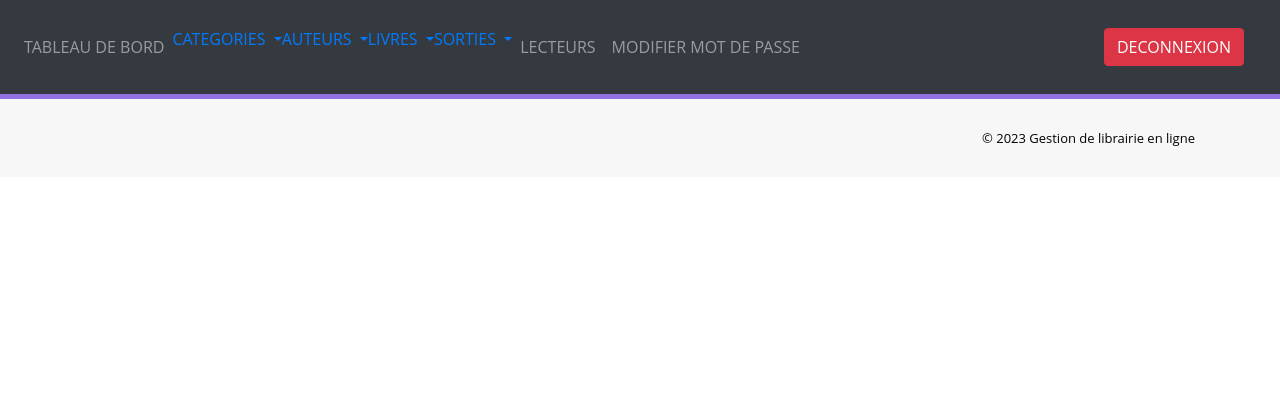
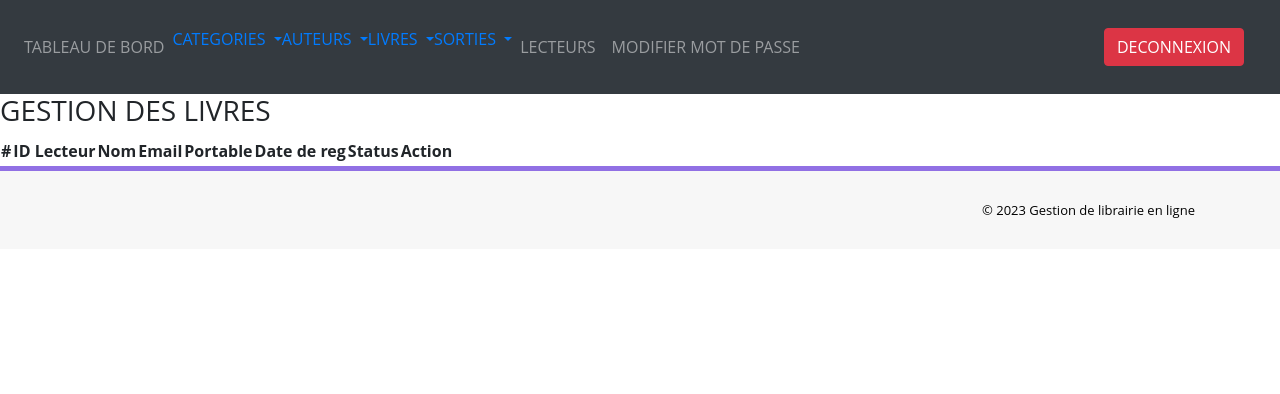
Before and after one commit to flo751/online_library_part_1, a PHP site: page /admin/reg-readers.php?edit=1 in a window 1280 px wide. Shown: the top 394 px of the page. Run offline with PHP 8.4, Linux system fonts and the light colour scheme; the visitor is signed in with stand-in values (Sample User, id 1); tables that the repository leaves empty or names only in its code hold one stand-in row (values such as "Sample post"); lists and menus that the app fills with data are empty; some libraries are stand-ins or nearby versions.

Commit message:
update 29/09 16h55

```diff
--- a/online_library/admin/add-issue-book.php
+++ b/online_library/admin/add-issue-book.php
@@ -31,7 +31,7 @@
     $query = $dbh -> prepare($sql);
     $query ->bindParam(':bookid',$bookid, PDO::PARAM_INT);
     $query ->bindParam(':readerid',$readerid, PDO::PARAM_STR);
-    $query ->bindParam(':returndate',$readerid, PDO::PARAM_INT);
+    $query ->bindParam(':returndate',$reterdate, PDO::PARAM_INT);
     $query ->bindParam(':isbn',$isbn, PDO::PARAM_INT);
     $query-> execute();
     $last_id = $dbh ->lastInsertId();
--- a/online_library/admin/reg-readers.php
+++ b/online_library/admin/reg-readers.php
@@ -4,6 +4,43 @@
 
 // On inclue le fichier de configuration et de connexion à la base de données
 include('includes/config.php');
+if (strlen($_SESSION['alogin']) == 0) {
+    // Si l'utilisateur est déconnecté
+    // L'utilisateur est renvoyé vers la page de login : index.php
+    header('location:../adminlogin.php');
+  } else {
+// On recupere l'identifiant de la catégorie a supprimer
+$sql = "SELECT * FROM tblreaders";
+$query=$dbh->prepare($sql);
+$query->execute();}
+// On prepare la requete de suppression
+if(isset($_GET['edit'])){
+    $id=$_GET['edit'];
+
+    $sql=("UPDATE tblreaders SET Status=1 WHERE id= :id and Status= 0");
+    $query=$dbh->prepare($sql);
+    $query->bindParam(':id',$id,PDO::PARAM_INT);
+    $query-> execute();
+    $_SESSION['id']=$_GET['edit'];
+
+
+
+    $sql=("UPDATE tblreaders SET Status=0 WHERE id= :id and Status= 1");
+    $query=$dbh->prepare($sql);
+    $query->bindParam(':id',$id,PDO::PARAM_INT);
+    $query-> execute();
+    $_SESSION['id']=$_GET['edit'];
+}
+// On execute la requete
+if(isset($_GET['del'])){
+    $id=$_GET['del'];
+    $sql=("UPDATE tblreaders SET Status=0 WHERE id= :id");
+    $query=$dbh->prepare($sql);
+    $query->bindParam(':id',$id,PDO::PARAM_INT);
+    $query-> execute();
+    header('location:reg-readers.php');
+
+}
 
 // Si l'utilisateur n'est logué ($_SESSION['alogin'] est vide)
 // On le redirige vers la page d'accueil
@@ -43,7 +80,75 @@
     <!--On inclue ici le menu de navigation includes/header.php-->
     <?php include('includes/header.php'); ?>
     <!-- Titre de la page (Gestion du Registre des lecteurs) -->
-
+    <h3>GESTION DES LIVRES </h3>
+    <!-- On prevoit ici une div pour l'affichage des erreurs ou du succes de l'operation de mise a jour ou de suppression d'une categorie-->
+    <table>
+    <tr>
+        <th>#</th>
+        <th>
+            ID Lecteur
+        </th>
+        <th>
+            Nom
+        </th>
+        <th>
+            Email
+        </th>
+        <th>
+            Portable
+        </th>
+        <th>
+            Date de reg
+        </th>
+        <th>
+            Status
+        </th>
+        <th>
+            Action
+        </th>
+    </tr>
+    <?php while($result = $query->fetch()){
+        if($result['Status'] ==1){
+            $result['Status']='actif';
+        }else if($result['Status']==0){
+            $result['Status']='inactif';
+        }else if($result['Status']==2){
+            $result['Status']='supprimé(e)';
+        }
+        ?>
+                <tr>
+                    <th>
+                       <?php echo($result['id']) ?>
+                    </th>
+                    <th>
+                    <?php echo($result['ReaderId'])  ?>
+                    </th>
+                    <th>
+                    <?php echo($result['FullName'])  ?>
+                    </th>
+                    <th>
+                    <?php echo($result['EmailId'])?>
+                    </th>
+                    <th>
+                    <?php echo($result['MobileNumber'])  ?>
+                    </th>
+                    <th>
+                    <?php echo($result['RegDate']) ?>
+                    </th>
+                    <th>
+                    <?php echo($result['Status']) ?>
+                    </th>
+                    <th>
+                    <a href="reg-readers.php?edit=<?php echo ($result['id']); ?>">
+                    <button type="submit" name="edit" class="btn btn-info">Editer</button></a>
+                    <a href="reg-readers.php?edit=<?php echo ($result['id']); ?>">
+                    <button type="submit" name="del" class="btn btn-info">Delet</button></a>
+                </th>
+                </tr>
+                <?php
+                  }
+ ?>
+    </table>
     <!--On insère ici le tableau des lecteurs.
        On gère l'affichage des boutons Actif/Inactif/Supprimer en fonction de la valeur du statut du lecteur -->
 
```
Also changed, not shown: online_library/admin/edit-issue-book.php (+11 -4 lines), 1 other file.
